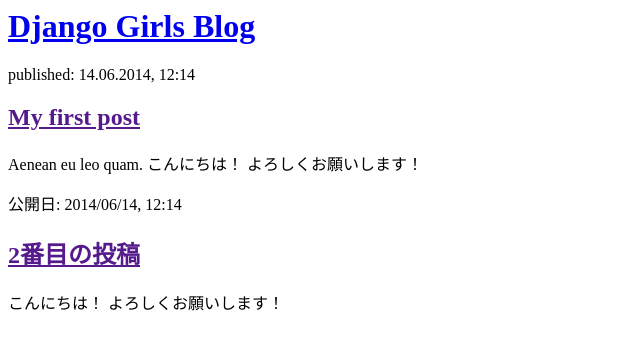
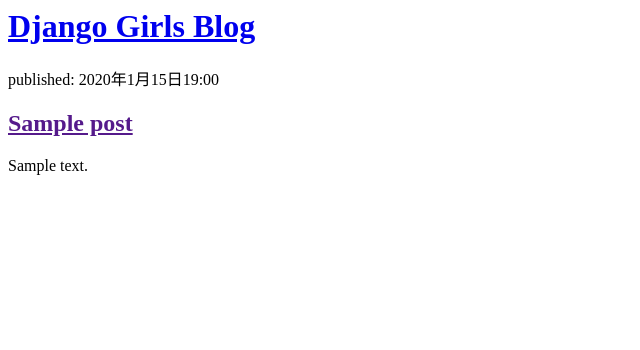
Before and after one commit to kai0623/my-first-blog, a Django app: page / in a window 1280 px wide. Shown: the top 350 px of the page, without its empty margins (0-640 px from the left). Run offline with Django 4.2, Linux system fonts and the light colour scheme; tables that the repository leaves empty hold one stand-in row (values such as "Sample post").

Commit message:
Modifined templates to display posts from database.

```diff
--- a/blog/templates/blog/post_list.html
+++ b/blog/templates/blog/post_list.html
@@ -7,16 +7,20 @@
             <h1><a href="/">Django Girls Blog</a></h1>
         </div>
 
+        {% for post in posts %}
+
         <div>
-            <p>published: 14.06.2014, 12:14</p>
-            <h2><a href="">My first post</a></h2>
-            <p>Aenean eu leo quam. こんにちは！ よろしくお願いします！ </p>
+            <p>
+                published: {{post.published_date}}
+            </p>
+            <h2><a href="">
+                {{post.title}}
+            </a></h2>
+            <p>
+                {{post.text|linebreaksbr}}
+            </p>
         </div>
 
-        <div>
-            <p>公開日: 2014/06/14, 12:14</p>
-            <h2><a href="">2番目の投稿</a></h2>
-            <p> こんにちは！ よろしくお願いします！ </p>
-        </div>
+        {% endfor %}
     </body>
 </html>
--- a/blog/views.py
+++ b/blog/views.py
@@ -1,7 +1,11 @@
 from django.shortcuts import render
+from .models import Post
+from django.utils import timezone
+
 
 def post_list(request):
-    return render(request, "blog/post_list.html",{})
+    posts = Post.objects.filter(published_date__lte=timezone.now()).order_by("published_date")
+    return render(request, "blog/post_list.html",{"posts":posts})
 
 
 # Create your views here.
```
